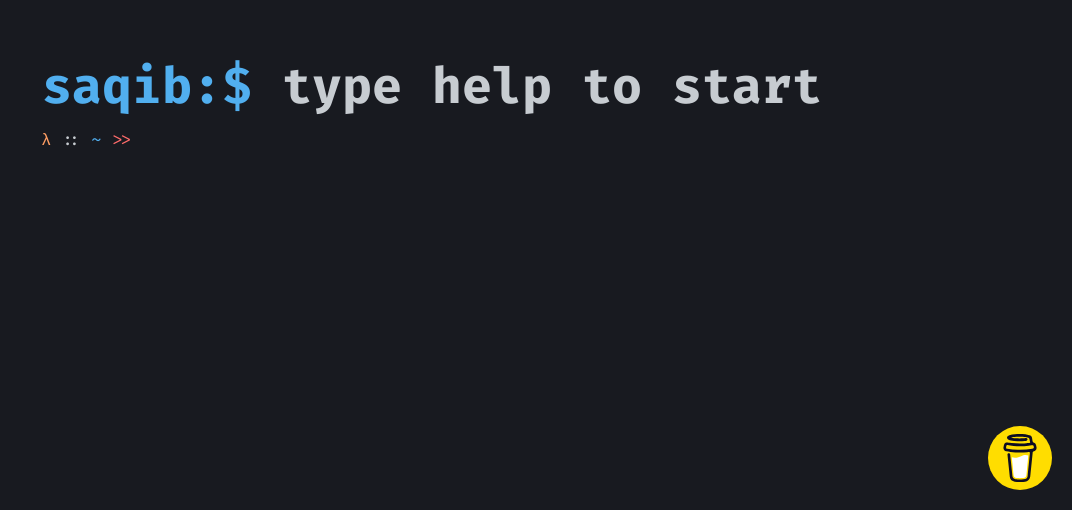
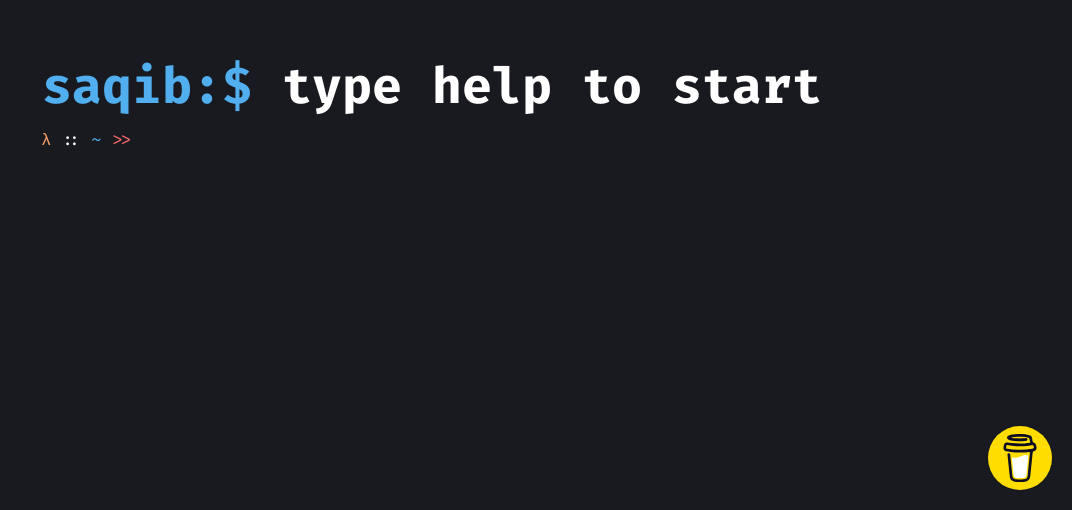
Before and after one commit to SaqAsh/Portfolio, a Next.js app: page / in a window 1280 px wide. Shown: the part 290-800 px from the top of the page, without its empty margins (208-1280 px from the left). Built offline with nearby package versions, Linux system fonts and the light colour scheme.

Commit message:
fi the font color

```diff
--- a/app/globals.css
+++ b/app/globals.css
@@ -1,7 +1,7 @@
 @import url("https://fonts.googleapis.com/css2?family=Fira+Code:wght@300;400;500;600;700&display=swap");
 
 :root {
-  --text-color: #c7ccd1;
+  --text-color: #ffff;
   --primary: #51afef;
   --secondary: #ff6c6b;
   --background-color: #181a20;
```
